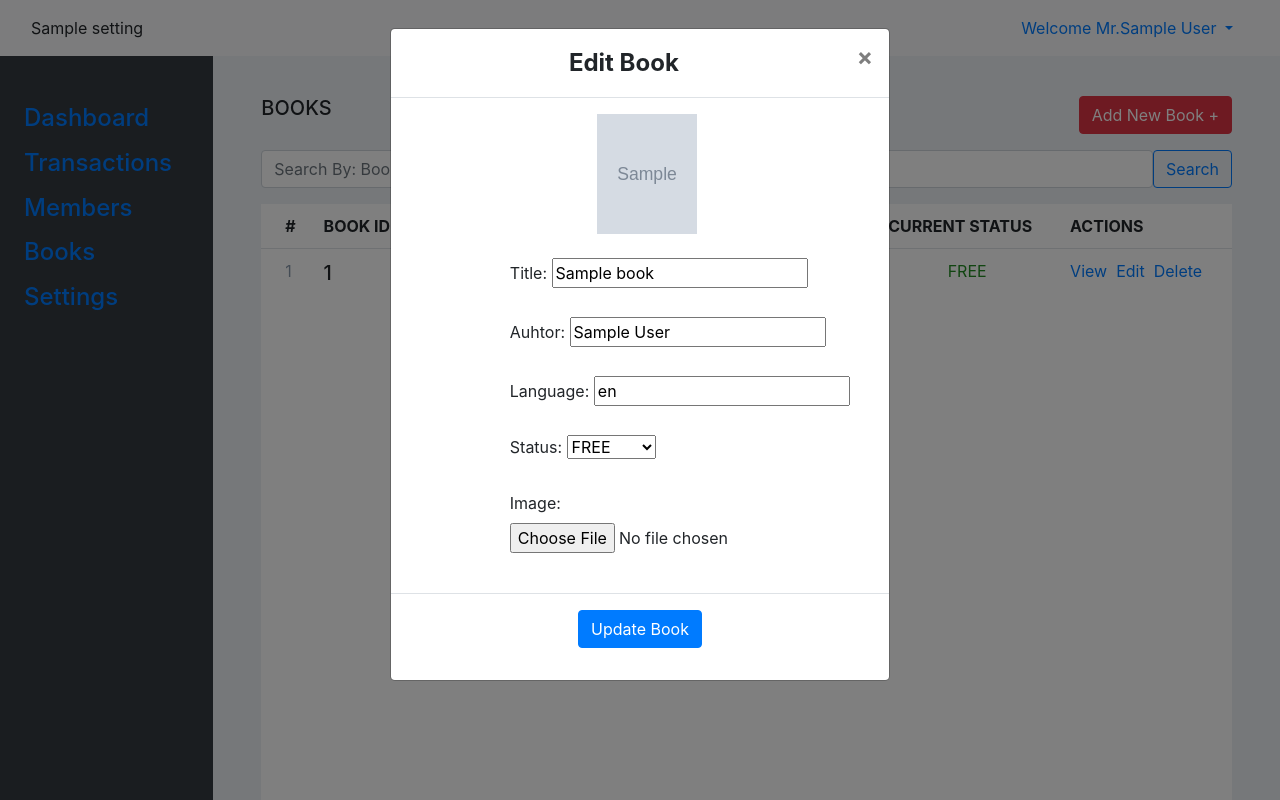
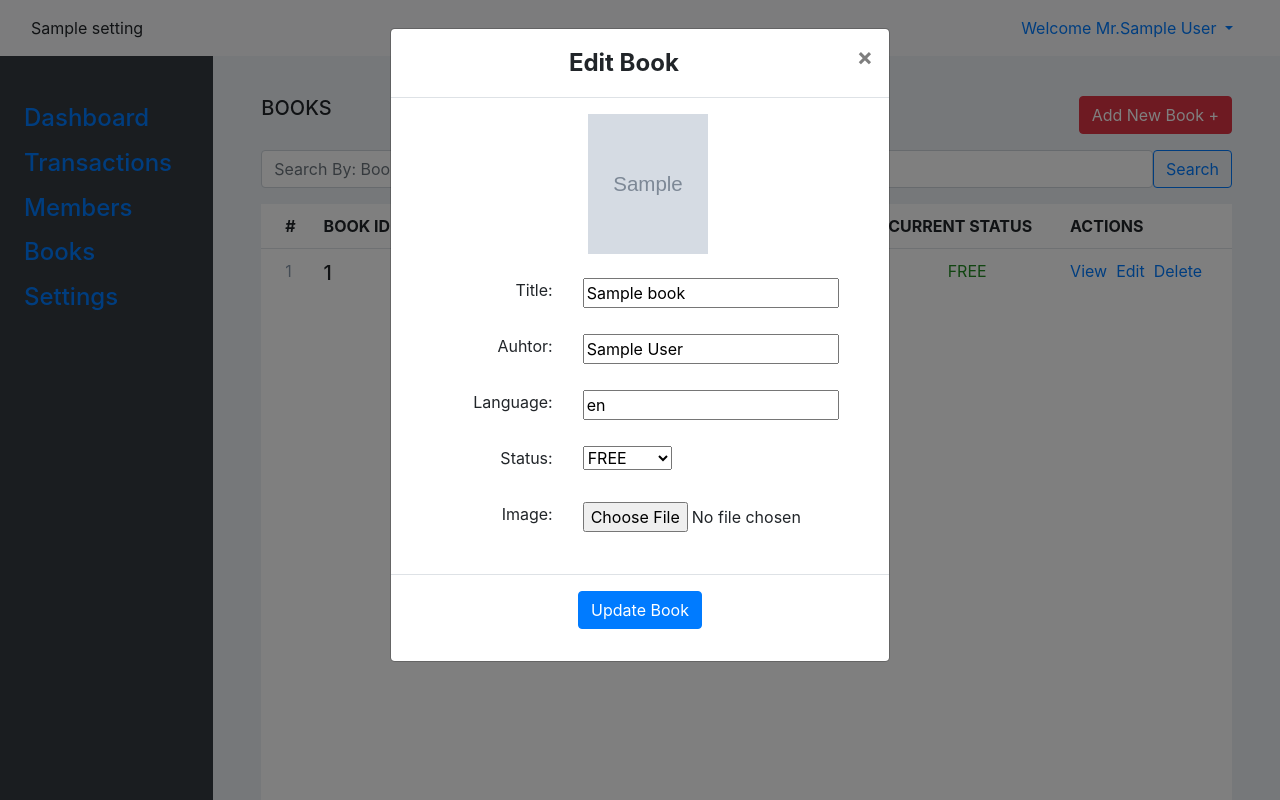
Before and after one commit to shan9502/Library-Management-System, a Django app: template templates/manager/books.html in a window 1280 px wide, after a click on "Edit". Run offline with Django 4.2, Linux system fonts and the light colour scheme; the template is opened without the code that fills it: values that come from a table or form of the project are taken from there, others are empty; tables that the repository leaves empty hold one stand-in row (values such as "Sample post"); grey boxes marked "Sample" are stand-in pictures.

Commit message:
page alignment corrections(login,add book, view, settings), member guest view

```diff
--- a/templates/manager/addbook.html
+++ b/templates/manager/addbook.html
@@ -12,16 +12,40 @@
         </button>
       </div>
       <form class="form-horizontal" enctype="multipart/form-data" id="addbook" method="post">
-        <div class="modal-body mx-3">
-          <div class="md-form mb-4">
-            <label data-error="wrong" data-success="right" for="defaultForm-pass">Title</label>
-            {{form.title}}<br><br>
-            <label data-error="wrong" data-success="right" for="defaultForm-pass">Author</label>
-            {{form.author}}<br><br>
-            <label data-error="wrong" data-success="right" for="defaultForm-pass">Language</label>
-            {{form.language}}<br><br>
-            <label data-error="wrong" data-success="right" for="defaultForm-pass">Image</label>
-            {{form.image}}<br><br>
+        <div class="container pt-4 d-flex justify-content-left">
+          <div class="align-self-center">
+            <div class="row mb-4">
+              <div class="col-md-auto ml-auto">
+                <label>Title:</label>
+              </div>
+              <div class="col-md-8">
+                {{form.title}}
+              </div>
+            </div>
+            <div class="row mb-4">
+              <div class="col-md-auto ml-auto">
+                <label>Author:</label>
+              </div>
+              <div class="col-md-8">
+                {{form.author}}
+              </div>
+            </div>
+            <div class="row mb-4">
+              <div class="col-md-auto ml-auto">
+                <label>Language:</label>
+              </div>
+              <div class="col-md-8">
+                {{form.language}}
+              </div>
+            </div>
+            <div class="row mb-4">
+              <div class="col-md-auto ml-auto">
+                <label>Image:</label>
+              </div>
+              <div class="col-md-8">
+                {{form.image}}
+              </div>
+            </div>
           </div>
         </div>
         <div class="modal-footer d-flex justify-content-center">
--- a/templates/manager/editbook.html
+++ b/templates/manager/editbook.html
@@ -11,9 +11,9 @@
             </button>
         </div>
         <form action="/manager/editBook/" class="form-horizontal" enctype="multipart/form-data" id="editbook" method="post">
-          <div class="modal-body mx-3">
-            <div class="md-form mb-4" style="display: block; margin-left: 20%;">
-              <img id="img" src="" width="100" height="120" alt="My image" style="display: block; margin-left: 25%; margin-right: auto;"/><br>
+         <div class="modal-body mx-3">
+            <!-- <div class="md-form mb-4" style="display: block; margin-left: 20%;">
+              <img id="img" src="" width="120" height="140" alt="My image" style="display: block; margin-left: 25%; margin-right: auto;"/><br>
               <input type="hidden" name="pk" id="ebookid" value="">
               <label>Title:</label>
               <input name="title" id="title" value=""><br><br>
@@ -29,6 +29,54 @@
               <br><br>
               <label>Image:</label>
               <input type="file" name="image" accept="image/*">
+            </div> -->
+            <img id="img" src="" width="120" height="140" alt="My image" style="display: block; margin-left: 38%; margin-right: auto;"/>
+            <div class="container pt-4 d-flex justify-content-left">
+              <div class="align-self-center">
+                <div class="row mb-4">
+                  <div class="col-md-auto ml-auto">
+                    <label>Title:</label>
+                  </div>
+                  <div class="col-md-8">
+                    <input name="title" id="title" value="">
+                  </div>
+                </div>
+                <div class="row mb-4">
+                  <div class="col-md-auto ml-auto">
+                    <label>Auhtor:</label>
+                  </div>
+                  <div class="col-md-8">
+                    <input name="author" id="author" value="">
+                  </div>
+                </div>
+                <div class="row mb-4">
+                  <div class="col-md-auto ml-auto">
+                    <label>Language:</label>
+                  </div>
+                  <div class="col-md-8">
+                    <input name="lang" id="lang" value="">
+                  </div>
+                </div>
+                <div class="row mb-4">
+                  <div class="col-md-auto ml-auto">
+                    <label>Status:</label>
+                  </div>
+                  <div class="col-md-8">
+                    <select name="status" id="status">
+                      <option value="FREE">FREE</option>
+                      <option value="BOOKED">BOOKED</option>
+                    </select>
+                  </div>
+                </div>
+                <div class="row mb-4">
+                  <div class="col-md-auto ml-auto">
+                    <label>Image:</label>
+                  </div>
+                  <div class="col-md-8">
+                    <input type="file" name="image" accept="image/*">
+                  </div>
+                </div>
+              </div>
             </div>
           </div>
           <div class="modal-footer d-flex justify-content-center">
--- a/templates/member/base.html
+++ b/templates/member/base.html
@@ -28,7 +28,9 @@
             <li class="nav-item"><a class="nav-link" href="">Account</a></li>
             <li class="nav-item"><a class="nav-link" href="/reservations/">Reservations</a></li>
             <li class="nav-item"><a class="nav-link" href="/issued/">Issued</a></li>
-            <li class="nav-item"><a class="nav-link" href="/memberLogout/">Logout</a></li>
+            {% if member.name != 'Guest'%}
+                <li class="nav-item"><a class="nav-link" href="/memberLogout/">Logout</a></li>
+            {% endif %}
         </ul>
         </li>
         </ul>
--- a/templates/member/reservations.html
+++ b/templates/member/reservations.html
@@ -43,7 +43,7 @@
   <div class="modal-dialog" role="document">
     <div class="modal-content">
       <div class="modal-header">
-        <h6 style="display: inline">Are you sure you want to <strong>Cancel The Reservation</strong></strong> for <br>" <strong class="booktitle"></strong> " ?</h6>
+        <h6 style="display: inline">Are you sure you want to <strong>Cancel Reservation</strong></strong> for <br>" <strong class="booktitle"></strong> " ?</h6>
       </div>
       <form class="ml-auto pr-4 pt-4" action="/reservations/" method="POST">
         {% csrf_token %}
--- a/users/urls.py
+++ b/users/urls.py
@@ -1,9 +1,12 @@
 from django.urls import path
 from .views import AdminRegView, MemberRegView, AdminLoginView, MemberLoginView
+
+app_name='users'
 
 urlpatterns = [
     path('AdminReg/', AdminRegView),
     path('MemberReg/', MemberRegView),
     path('AdminLogin/', AdminLoginView),
-    path('MemberLogin/', MemberLoginView),
+    path(r'^MemberLoginMsg/(?P<msg>\d+)/$', MemberLoginView, name='MemberLoginMsg'),
+    path('MemberLogin/', MemberLoginView, name='MemberLogin'),
 ]
```
Also changed, not shown: member/views.py (+52 -45 lines), templates/manager/settings.html (+30 -3 lines), users/views.py (+9 -4 lines).
